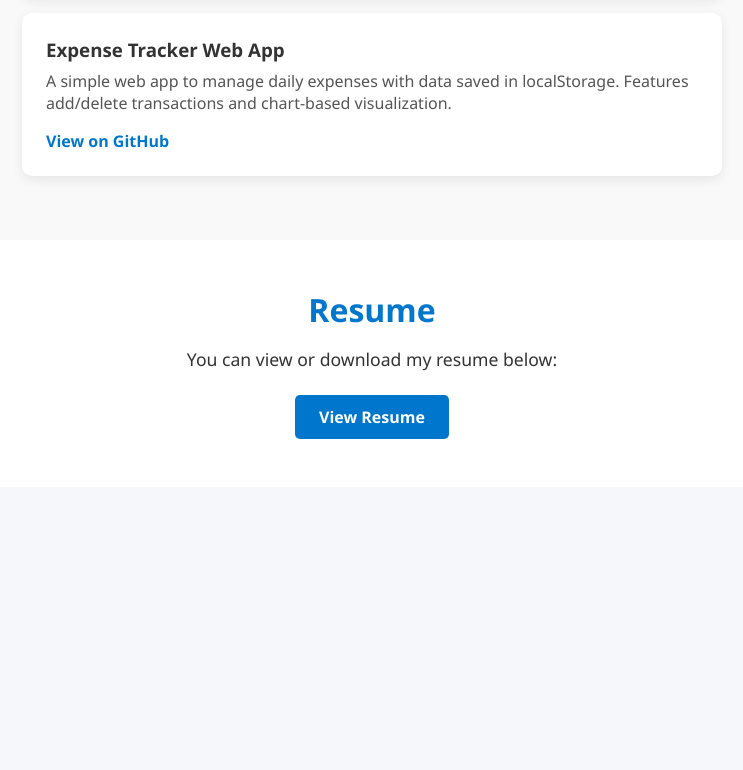
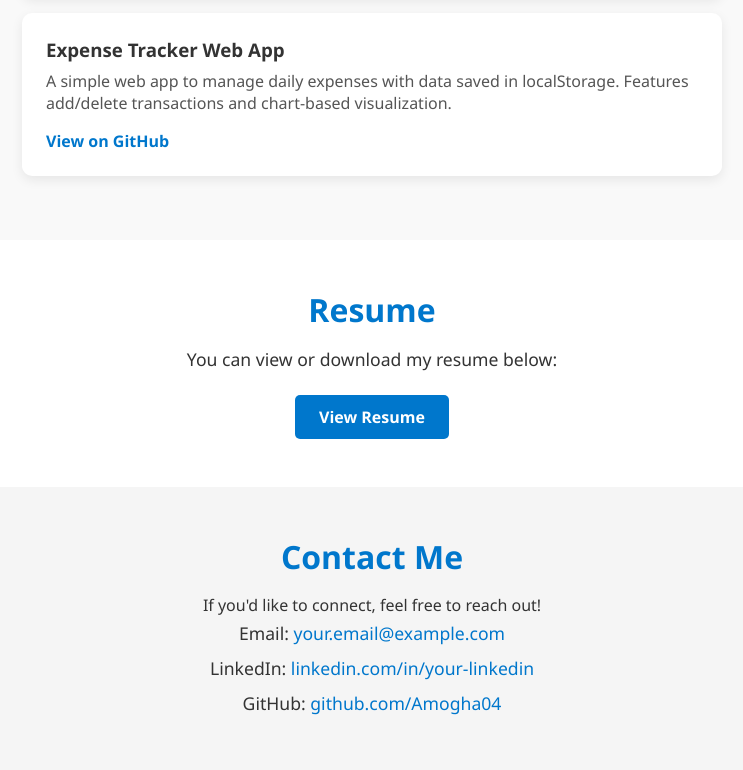
Before and after one commit to Amogha04/my-portfolio, a plain HTML site: page index.html in a window 1280 px wide. Shown: the part 1103-1873 px from the top of the page, without its empty margins (268-1011 px from the left). Before the commit the page ends 1590 px from the top, so only its background shows below. Drawn offline with Linux system fonts and the light colour scheme.

Commit message:
Added Contact section with links to email, LinkedIn, and GitHub

```diff
--- a/index.html
+++ b/index.html
@@ -80,6 +80,19 @@
     <a href="resume/resume.pdf" target="_blank" class="btn">View Resume</a>
   </div>
 </section>
+<!-- Contact Section -->
+<section id="contact" class="contact">
+  <div class="container">
+    <h2>Contact Me</h2>
+    <p>If you'd like to connect, feel free to reach out!</p>
+
+    <ul class="contact-info">
+      <li>Email: <a href="mailto:your.email@example.com">your.email@example.com</a></li>
+      <li>LinkedIn: <a href="https://www.linkedin.com/in/your-linkedin" target="_blank">linkedin.com/in/your-linkedin</a></li>
+      <li>GitHub: <a href="https://github.com/Amogha04" target="_blank">github.com/Amogha04</a></li>
+    </ul>
+  </div>
+</section>
 
 </body>
 </html>
--- a/style/style.css
+++ b/style/style.css
@@ -165,3 +165,30 @@ nav {
 .btn:hover {
   background-color: #005fa3;
 }
+.contact {
+  padding: 3rem 2rem;
+  background-color: #f5f5f5;
+  text-align: center;
+}
+
+.contact h2 {
+  font-size: 2rem;
+  color: #0077cc;
+  margin-bottom: 1rem;
+}
+
+.contact-info {
+  list-style: none;
+  padding: 0;
+  font-size: 1.1rem;
+  line-height: 2;
+}
+
+.contact-info a {
+  color: #0077cc;
+  text-decoration: none;
+}
+
+.contact-info a:hover {
+  text-decoration: underline;
+}
```
